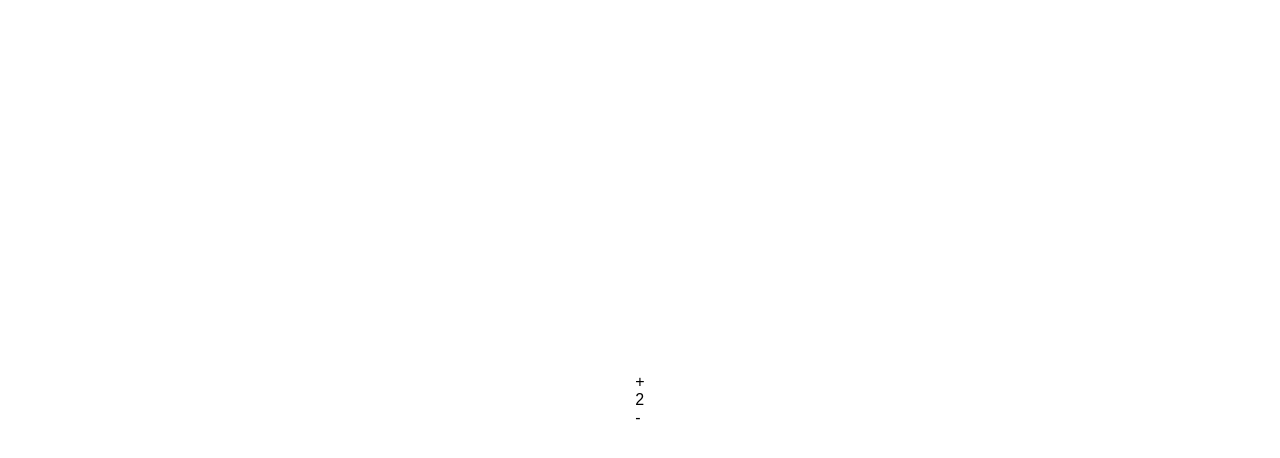
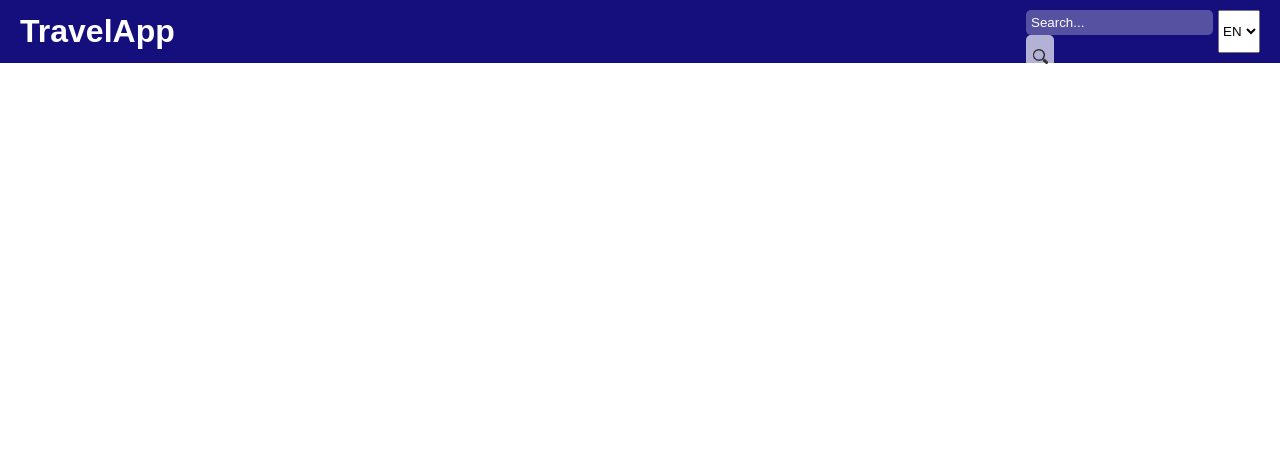
Before and after one commit to AndrewShamrey/travel-app, a React (Create React App) app: page / in a window 1280 px wide. Shown: the top 458 px of the page. Built offline with nearby package versions, Linux system fonts and the light colour scheme.

Commit message:
header / feat: add saving of search request value to the store, saving of the selected language to the store

```diff
--- a/src/App.jsx
+++ b/src/App.jsx
@@ -1,10 +1,10 @@
 import "./App.css";
-import ExampleContainer from "./containers/exampleContainer";
+import Header from '../src/components/Header/Header';
 
 function App() {
   return (
     <div className="App">
-      <ExampleContainer />
+      <Header searchField />
     </div>
   );
 }
--- a/src/actionTypes/control.js
+++ b/src/actionTypes/control.js
@@ -1,2 +1,4 @@
-export const INC_VARIABLE = "INC_VARIABLE";
-export const DEC_VARIABLE = "DEC_VARIABLE";
+export const INC_VARIABLE = 'INC_VARIABLE';
+export const DEC_VARIABLE = 'DEC_VARIABLE';
+export const SET_SEARCH_VALUE = 'SET_SEARCH_VALUE';
+export const SET_APPLICATION_LANGUAGE = 'SET_APPLICATION_LANGUAGE';
--- a/src/actions/control.js
+++ b/src/actions/control.js
@@ -1,4 +1,13 @@
-import { INC_VARIABLE, DEC_VARIABLE } from "../actionTypes/control";
+import {
+  INC_VARIABLE,
+  DEC_VARIABLE,
+  SET_SEARCH_VALUE,
+  SET_APPLICATION_LANGUAGE
+} from "../actionTypes/control";
 
 export const incVariable = () => ({ type: INC_VARIABLE });
 export const decVariable = () => ({ type: DEC_VARIABLE });
+export const setSearchValue = (value) => ({ type: SET_SEARCH_VALUE, payload: value });
+export const setApplicationLanguage = (value) => (
+  { type: SET_APPLICATION_LANGUAGE, payload: value }
+);
--- a/src/components/Header/Header.jsx
+++ b/src/components/Header/Header.jsx
@@ -1,8 +1,22 @@
-import React from 'react';
+import React, { useCallback } from 'react';
+import { useDispatch, useSelector } from "react-redux";
+import { setSearchValue, setApplicationLanguage } from "../../actions/control";
 import Search from '../Search/Search';
 import './header.scss';
 
 const Header = ({ searchField }) => {
+  const dispatch = useDispatch();
+  const searchValue = useSelector((rootState) => rootState.control.searchValue);
+  const applicationLanguage = useSelector((rootState) => rootState.control.applicationLanguage);
+
+  const searchFieldChangeHandler = (e) => {
+    dispatch(setSearchValue(e.target.value));
+  };
+
+  const selectChangeHandler = (e) => {
+    dispatch(setApplicationLanguage(e.target.value));
+  };
+
   return (
     <header
       className="header"
@@ -11,8 +25,17 @@ const Header = ({ searchField }) => {
       <div
         className="header__options"
       >
-        {searchField && <Search />}
-        <select>
+        {searchField && (
+          <Search
+            value={searchValue}
+            onChange={searchFieldChangeHandler}
+            onSearchButtonClick={selectChangeHandler}
+          />
+        )}
+        <select
+          value={applicationLanguage}
+          onChange={selectChangeHandler}
+        >
           <option value="en">EN</option>
           <option value="ru">RU</option>
           <option value="be">BE</option>
--- a/src/components/Search/Search.jsx
+++ b/src/components/Search/Search.jsx
@@ -1,22 +1,32 @@
 import React from 'react';
 import './search.scss';
 
-const Search = ({ value, onChange }) => {
+const Search = ({ value, onChange, onSearchButtonClick }) => {
+  const handlerOnKeydown = (e) => {
+    if (e.key === 'Enter') {
+      onSearchButtonClick(e);
+    }
+    // console.log(e.target)
+  }
+
   return (
     <div className="search">
+      <div>
         <input
           value={value}
           placeholder="Search..."
           className="search__input"
           autoFocus
           onChange={onChange}
+          onKeyDown={handlerOnKeydown}
         />
+      </div>
       <button
         className="search__button"
+        type="button"
+        onClick={onSearchButtonClick}
       />
     </div>
-
-
   );
 };
 
--- a/src/reducers/controlReducer.js
+++ b/src/reducers/controlReducer.js
@@ -1,9 +1,11 @@
 import produce from "immer";
 import * as ACTION_TYPES from "../actionTypes/control";
-import { EXAMPLE_CONST } from "../utils/constants";
+import { DEFAULT_LANGUAGE, EXAMPLE_CONST } from "../utils/constants";
 
 const initialState = {
   variable: EXAMPLE_CONST,
+  searchValue: '',
+  applicationLanguage: DEFAULT_LANGUAGE,
 };
 
 const controlReducer = (state = initialState, action) => {
@@ -16,6 +18,14 @@ const controlReducer = (state = initialState, action) => {
       return produce(state, (draft) => {
         draft.variable -= 1;
       });
+    case ACTION_TYPES.SET_SEARCH_VALUE:
+      return produce(state, (draft) => {
+        draft.searchValue = action.payload;
+      });
+    case ACTION_TYPES.SET_APPLICATION_LANGUAGE:
+      return produce(state, (draft) => {
+        draft.applicationLanguage = action.payload;
+      });
     default:
       return state;
   }
--- a/src/store.js
+++ b/src/store.js
@@ -1,11 +1,11 @@
 import { createStore, applyMiddleware } from "redux";
 import ReduxThunk from 'redux-thunk';
 import rootReducer from "./reducers";
-// import logger from "redux-logger";
+import logger from "redux-logger";
 
 const store = createStore(
   rootReducer,
-  applyMiddleware(ReduxThunk),
+  applyMiddleware(logger, ReduxThunk),
 );
 
 export default store;
--- a/src/utils/constants.js
+++ b/src/utils/constants.js
@@ -1 +1,2 @@
 export const EXAMPLE_CONST = 2;
+export const DEFAULT_LANGUAGE = 'en';
```
Also changed, not shown: src/containers/headerContainer.jsx (added), 1 other file (tests, documents, lock files or other folders). Lines whose indentation alone changed are shown as unchanged.
